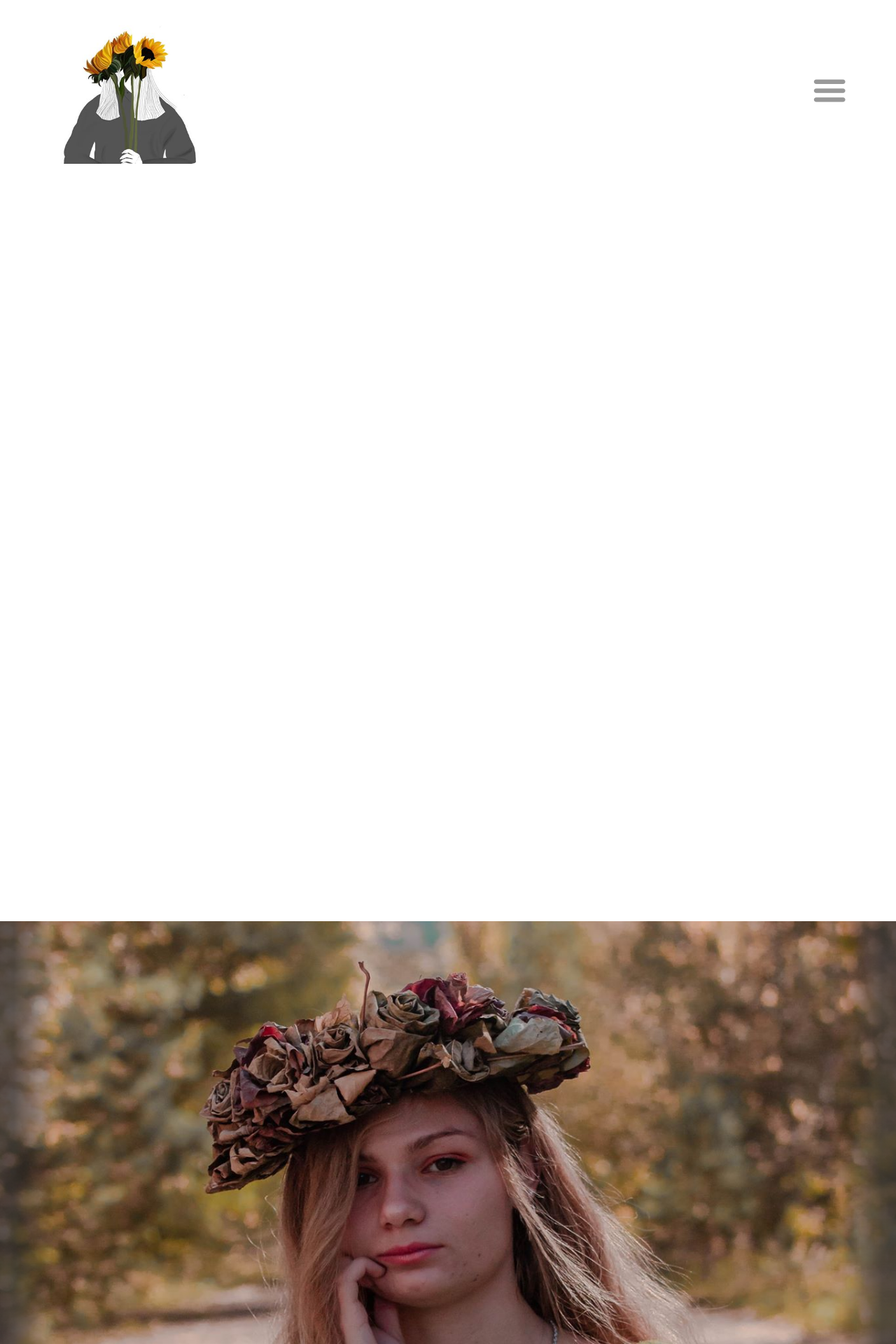
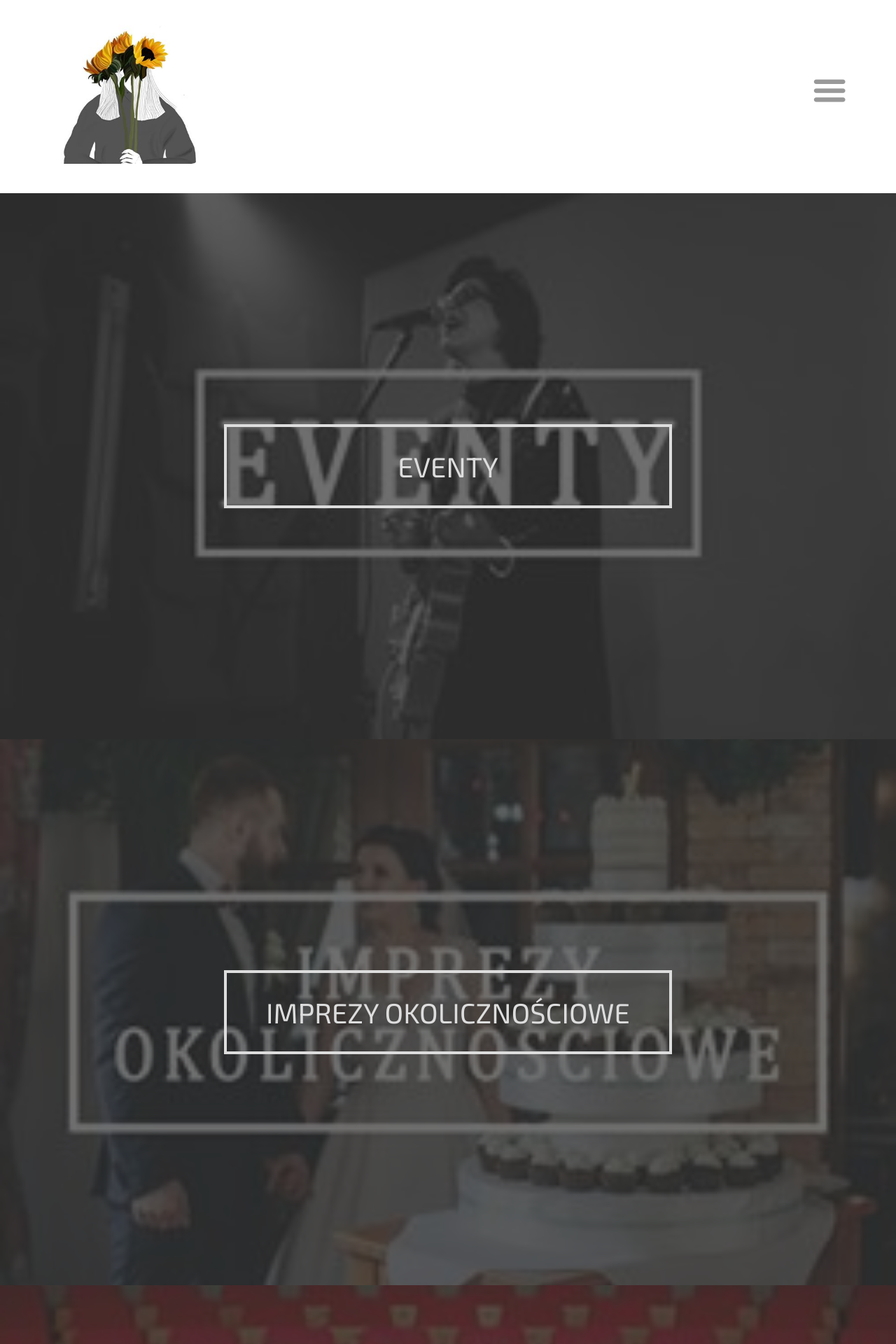
Before and after one commit to KacperKotlewski/agatka-strona, a Django app: page /portfolio in a window 1280 px wide. Shown: the top 1920 px of the page at 70% size. Run offline with Django 3.2, Linux system fonts and the light colour scheme; data comes from the database, SQL or seed files in the repository; both versions use the stored data as it was after the commit; some libraries are stand-ins or nearby versions.

Commit message:
generalnie to strona skończona

```diff
--- a/agatka/useful.py
+++ b/agatka/useful.py
@@ -11,7 +11,7 @@ def base_context(request):
     menu_tabs = page_models.MenuTab.objects.filter(is_a_logo = False, display = True).order_by('-priority')
     for tab in menu_tabs:
         try:
-            tab.link = tab.page.friendly_link if not tab.is_external_link else tab.external_link
+            tab.link = "/" + tab.page.friendly_link if not tab.is_external_link else tab.external_link
         except:
             tab.link = None
 
--- a/portfolio/templates/portfolio.html
+++ b/portfolio/templates/portfolio.html
@@ -4,33 +4,48 @@
 
 {% block additional_include %}
     {% load static %}
-    <link rel="stylesheet" href="{% static 'style/pages/home.css' %}">
+    <link rel="stylesheet" href="{% static 'style/pages/portfolio.css' %}">
 {% endblock %}
 {% block content %}
-    <div id="pageContent">
-        <section id="text">
-            {{settings.main_text}}
+    <div id="container">
+        <section id="galleries">
+            <!-- <?php
+                $galleryPhotos = array(
+                    "event" => array("event.jpg", "ewenty", "events"),
+                    "party" => array("party.jpg", "imprezy<br>okolicznościowe", "occasional-parties"),
+                    "portrait" => array("portrait.jpg", "portrety", "portraits")
+                );
+                foreach ($galleryPhotos as $key => $value) {
+                    echo "<article id='gallery_$key' class='photoGalleryMiniature'>
+                    <div class='image autofill hoverZoom1x5 hoverblur'>
+                    <div class='imgCanvas'><div class='imgContain'>
+                    <div class='overlay'>
+                    <a href='$value[2]'>
+                    <div class='title'>
+                    <span>".mb_strtoupper($value[1])."</span>
+                    </div></a></div>
+                    <div class='picFill' style='background-image: url(\"pic/".$value[0]."\");'></div>
+                    </div></div></div></article>";
+                }
+            ?> -->
+            {% for cat in subcat %}
+                <article id='gallery' class='photoGalleryMiniature'>
+                <div class='image autofill hoverZoom1x5 hoverblur'>
+                <div class='imgCanvas'><div class='imgContain'>
+                <div class='overlay'>
+                <a href='portfolio/{{cat.friendly_link}}'>
+                <div class='title'>
+                <span>{{cat.visible_name|upper}}</span>
+                </div></a></div>
+                <div class='picFill' style='background-image: url("{{cat.background_image.url}}");'></div>
+                </div></div></div></article>
+            {% endfor %}
         </section>
-        <section id="carouselExampleIndicators" class="carousel slide carousel-fade" data-ride="carousel">
-            <ol class="carousel-indicators" id="carouselMiniButtons">
-            </ol>
-            <div class="carousel-inner" id="carouselMain">
-            </div>
-            <a class="carousel-control-prev slideBtn" href="#carouselExampleIndicators" role="button" data-slide="prev">
-                <span class="carousel-control-prev-icon slideBtnIcon" aria-hidden="true"></span>
-                <span class="sr-only">Previous</span>
-            </a>
-            <a class="carousel-control-next slideBtn" href="#carouselExampleIndicators" role="button" data-slide="next">
-                <span class="carousel-control-next-icon slideBtnIcon" aria-hidden="true"></span>
-                <span class="sr-only">Next</span>
-            </a>
-
-            <script src="{% static 'js/createCarousel.js' %}"></script>
-            <script>
-                $('.carousel').carousel({
-                    interval: 3000,
-                });
-            </script>
+        <section id='imgGallery'>
         </section>
+        <script src="{% static 'js/portfolioPageBuild.js' %}"></script>
+        <script>
+            ajaxGetImages();
+        </script>
     </div>
 {% endblock %}
--- a/portfolio/urls.py
+++ b/portfolio/urls.py
@@ -6,4 +6,5 @@ urlpatterns = [
     path('', views.Portfolio, name="portfolio"),
     path('/<slug:category>', views.Portfolio),
     path('/<slug:category>/<slug:group>', views.Portfolio),
+    path('/get-subcategories', views.GetSubcategories),
 ]
--- a/portfolio/views.py
+++ b/portfolio/views.py
@@ -6,8 +6,33 @@ from django.contrib import messages
 from agatka.useful import *
 from images import models as images_models
 
-def Portfolio(request, category=None):
+def Portfolio(request, category=None, group=None):
     name = "portfolio"
-    ctx = set_navname(name, base_context(request))
     # messages.info(request, 'Your password has been changed successfully!')
-    return render(request, "portfolio.html", ctx)
+    if category == None:
+        ctx = set_navname(name, base_context(request))
+        ctx["subcat"] = __getSubactegories(category)
+        return render(request, "portfolio.html", ctx)
+    else:
+        from images import models as imgMod
+        cat = imgMod.Category.objects.filter(friendly_link=category, display=True)[0]
+        name = cat.visible_name
+        ctx = set_navname(name, base_context(request))
+        ctx["category"] = cat.friendly_link
+        return render(request, "subcat.html", ctx)
+
+def GetSubcategories(request):
+    category = request.GET["category"] if request.method == 'GET' and 'category' in request.GET else None
+    ctx = {"subcat":__getSubactegories(category)}
+    return JsonResponse(ctx)
+
+def __getSubactegories(category=None):
+    from images import models as imgMod
+
+    subcatTemp = None
+    if category != None:
+        cat = imgMod.Category.objects.filter(friendly_link=category, display=True)[0]
+        subcatTemp = imgMod.Group.objects.filter(category=cat)
+    else:
+        subcatTemp = imgMod.Category.objects.filter(display_as_category=True, display=True)
+    return list(subcatTemp)
--- a/static_dirs/static/js/portfolioPageBuild.js
+++ b/static_dirs/static/js/portfolioPageBuild.js
@@ -1,3 +1,21 @@
+var photoArrayPortfolio = []
+function ajaxGetImages(cat=null){
+    let count = photoArrayPortfolio.length -(-9);
+    data = {'count' : count};
+    if(cat != null){
+        data['category'] = cat;
+    }
+    $.ajax({
+        type: 'GET',
+        url: '/images',
+        data: data,
+        success: function (data) {
+            photoArrayPortfolio = data.imgs;
+            buildPage(mediaMaches);
+        }
+    });
+}
+
 function buildPage(mediaMaches){
 
     $("#imgGallery").empty();
@@ -14,7 +32,7 @@ function buildPage(mediaMaches){
                 res += "<article><div class='image autofill hoverZoom1x25 hoverGreyout'>"+
                 "<div class='imgCanvas'><div class='imgContain'>"+
                 "<div class='overlay' onclick='openGallery("+(j+(i*imagePerRow)).toString()+")'></div>"+
-                "<div class='picFill' id='picture"+(j+(i*imagePerRow)).toString()+"' style='background-image: url(\"pic/" + photoArrayPortfolio[j+(i*imagePerRow)] + "\");'></div>"+
+                "<div class='picFill' id='picture"+(j+(i*imagePerRow)).toString()+"' style='background-image: url(\"" + photoArrayPortfolio[j+(i*imagePerRow)].url + "\");'></div>"+
                 "</div></div></div></article>";
             }
         }
@@ -23,4 +41,3 @@ function buildPage(mediaMaches){
         $('#imgGallery').append(res);
     }
 }
-buildPage(mediaMaches);
```
Also changed, not shown: portfolio/templates/subcat.html (added, +18 -0 lines), db.sqlite3, static_dirs/media/pics/images/party.jpg (added), static_dirs/media/pics/images/portrait.jpg (added).
